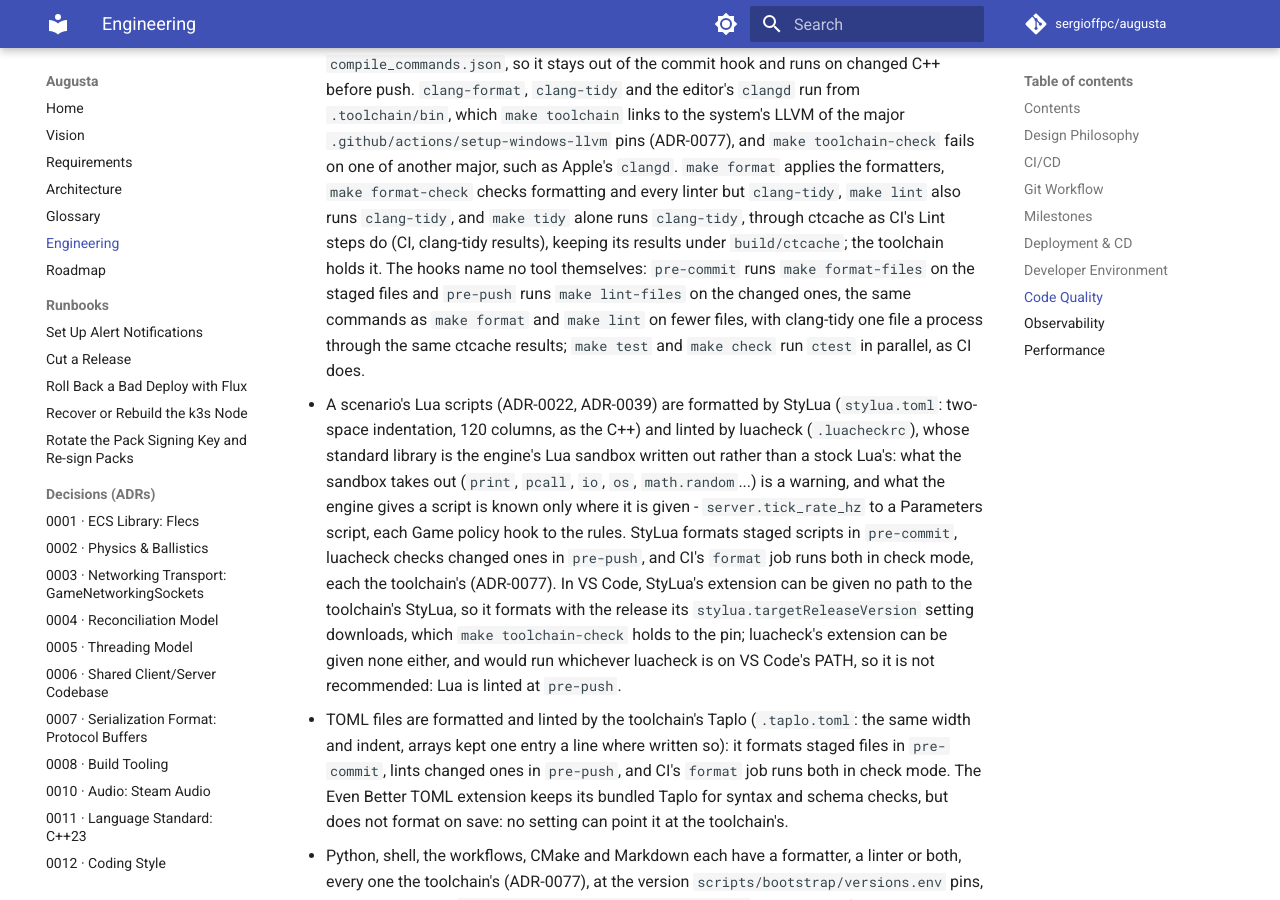
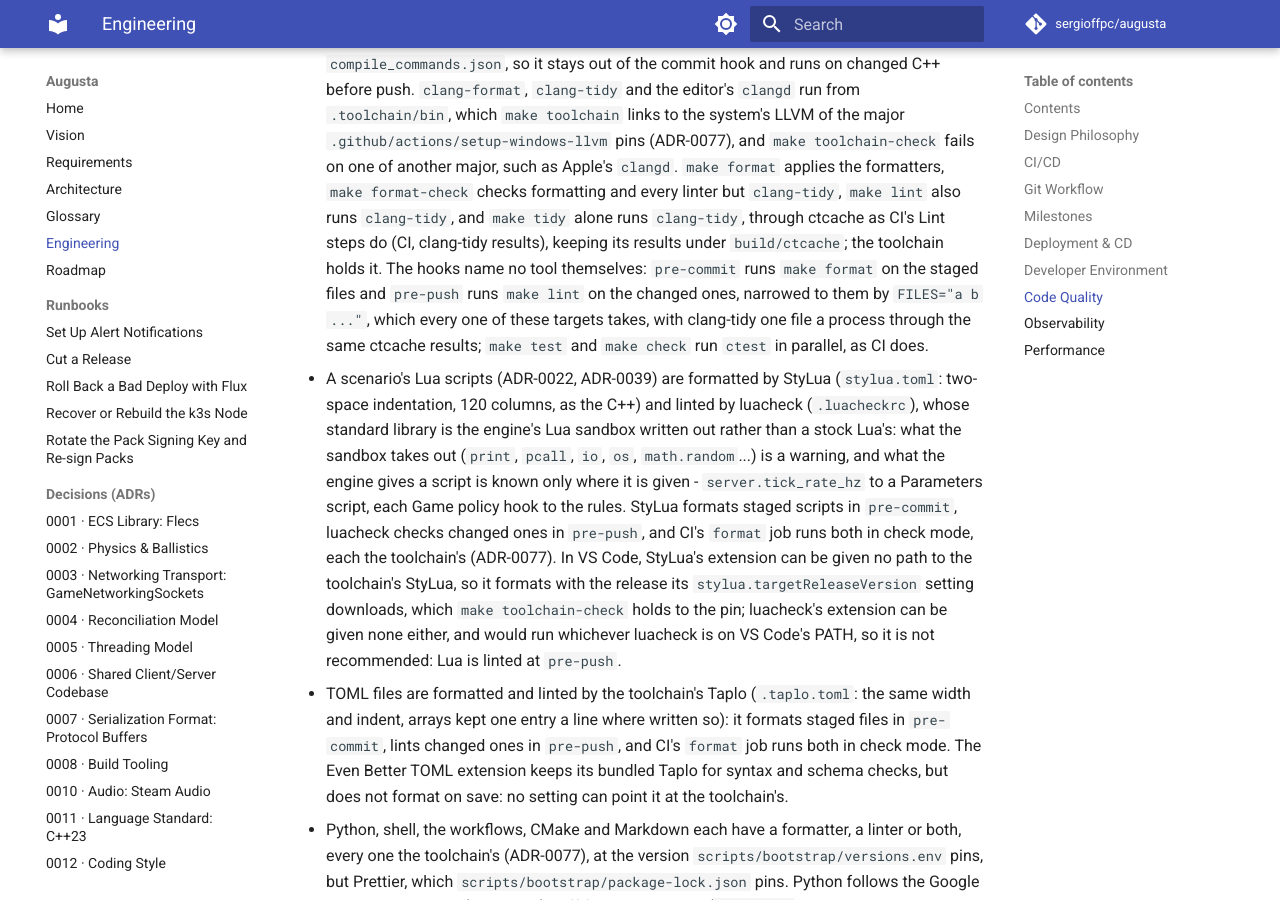
Before and after one commit to sergioffpc/augusta, an MkDocs documentation site: the page built from docs/ENGINEERING.md, in a window 1280 px wide and 900 px high, scrolled down 15146 px. Built offline with MkDocs 1.6.1 and Material for MkDocs 9.7.7, drawn with Linux system fonts in a browser that asks for light colours; comment, search, counter and statistics services are not loaded.

Commit message:
build(make): narrow format and lint with FILES, guard uname on Windows
format, format-check, tidy and lint take FILES="a b ..." to run on those
files alone, replacing format-files and lint-files; the hooks call them.
The pre-push hook now runs format-check's formatter checks too.

The host system is read once into HOST_OS, so Windows never runs uname,
and make help lists its targets by section.

Co-Authored-By: Claude Opus 5.5 <noreply@anthropic.com>

```diff
--- a/docs/ENGINEERING.md
+++ b/docs/ENGINEERING.md
@@ -684,11 +684,11 @@ no self-hosted GitHub Actions runner in this pipeline).
   `clang-tidy`, and `make tidy` alone runs `clang-tidy`, through ctcache as CI's
   Lint steps do (CI, clang-tidy results), keeping its results under
   `build/ctcache`; the toolchain holds it. The hooks name no tool themselves:
-  `pre-commit` runs `make format-files` on the staged files and `pre-push` runs
-  `make lint-files` on the changed ones, the same commands as `make format` and
-  `make lint` on fewer files, with clang-tidy one file a process through the
-  same ctcache results; `make test` and `make check` run `ctest` in parallel, as
-  CI does.
+  `pre-commit` runs `make format` on the staged files and `pre-push` runs
+  `make lint` on the changed ones, narrowed to them by `FILES="a b ..."`, which
+  every one of these targets takes, with clang-tidy one file a process through
+  the same ctcache results; `make test` and `make check` run `ctest` in
+  parallel, as CI does.
 - A scenario's Lua scripts (ADR-0022, ADR-0039) are formatted by StyLua
   (`stylua.toml`: two-space indentation, 120 columns, as the C++) and linted by
   luacheck (`.luacheckrc`), whose standard library is the engine's Lua sandbox
```
Also changed, not shown: 3 other files.
